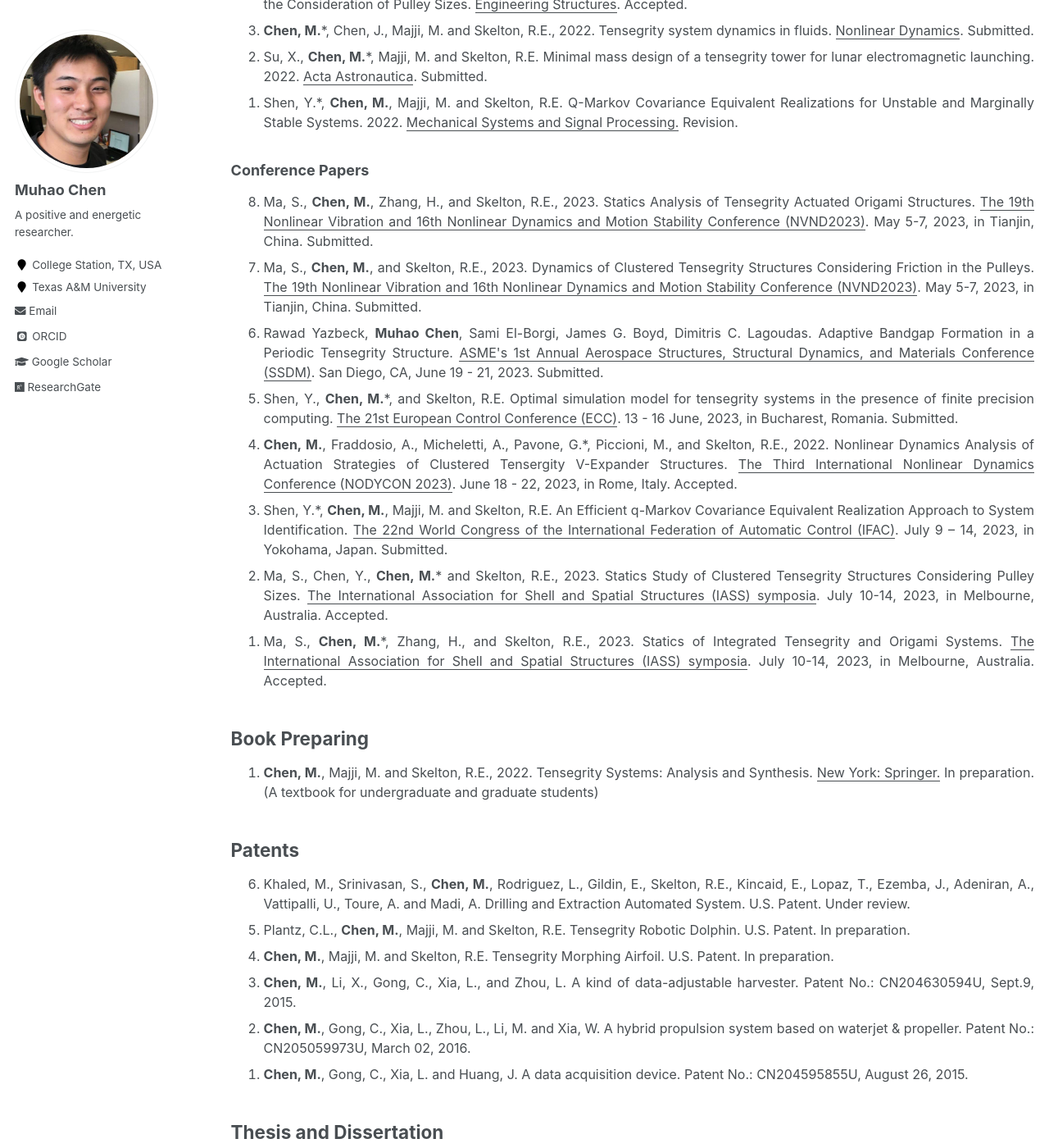
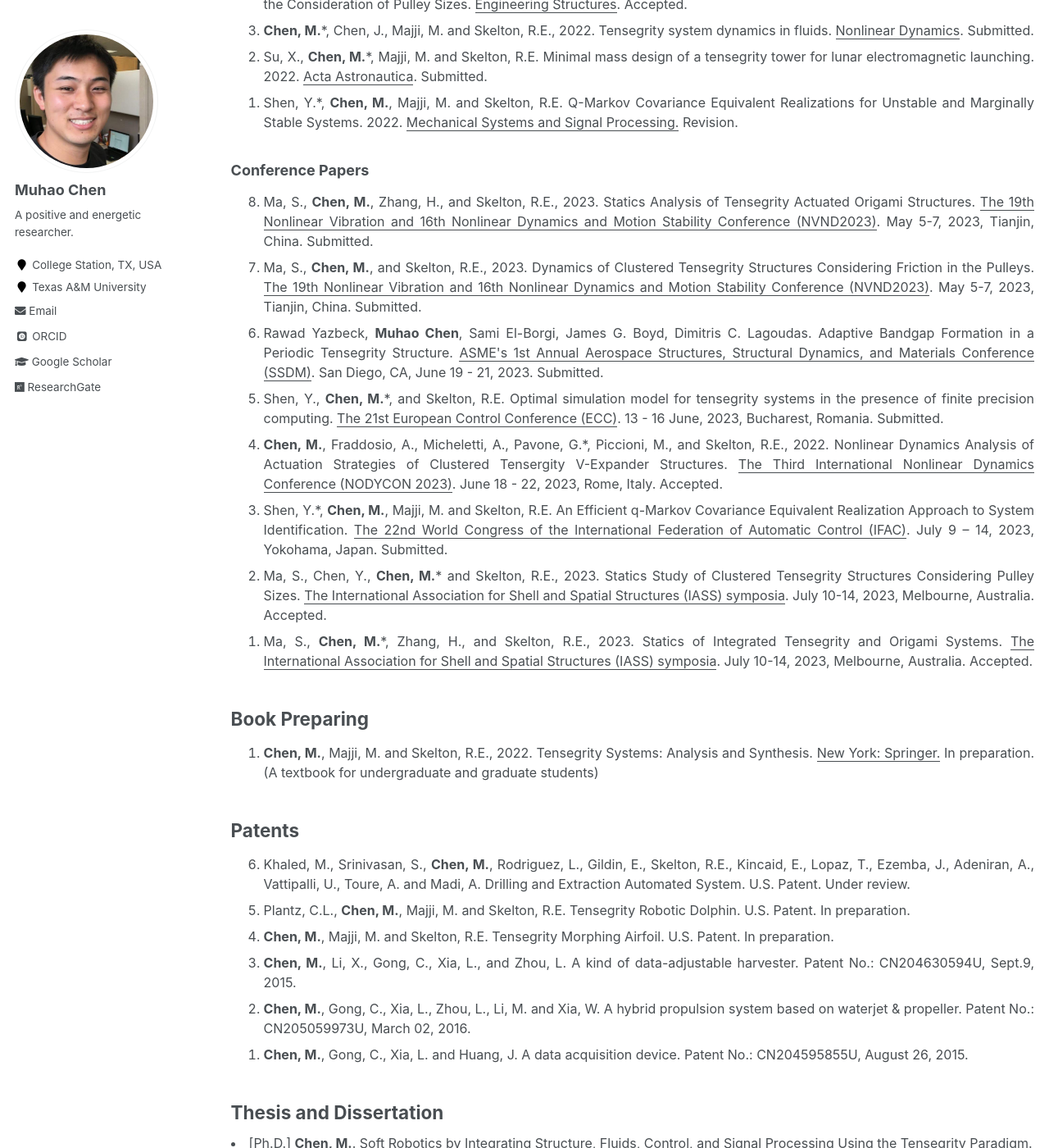
Before and after one commit to Muhao-Chen/muhao-chen.github.io, a Jekyll site: the page built from _pages/publication.md, in a window 1280 px wide and 1400 px high, scrolled down 2315 px. Shown: the whole window at 82% size. Built offline with Jekyll 4.4.1, drawn with Linux system fonts in a browser that asks for light colours; some web fonts are replaced.

```diff
--- a/_pages/publication.md
+++ b/_pages/publication.md
@@ -75,14 +75,14 @@ toc: true
 ### Conference Papers
 <font size=3>
 <ol reversed>
-<li> Ma, S., <strong>Chen, M.</strong>, Zhang, H., and Skelton, R.E., 2023. Statics Analysis of Tensegrity Actuated Origami Structures. <u>The 19th Nonlinear Vibration and 16th Nonlinear Dynamics and Motion Stability Conference (NVND2023)</u>. May 5-7, 2023, in Tianjin, China. Submitted. </li>
-<li> Ma, S., <strong>Chen, M.</strong>, and Skelton, R.E., 2023. Dynamics of Clustered Tensegrity Structures Considering Friction in the Pulleys. <u>The 19th Nonlinear Vibration and 16th Nonlinear Dynamics and Motion Stability Conference (NVND2023)</u>.  May 5-7, 2023, in Tianjin, China. Submitted. </li>
+<li> Ma, S., <strong>Chen, M.</strong>, Zhang, H., and Skelton, R.E., 2023. Statics Analysis of Tensegrity Actuated Origami Structures. <u>The 19th Nonlinear Vibration and 16th Nonlinear Dynamics and Motion Stability Conference (NVND2023)</u>. May 5-7, 2023, Tianjin, China. Submitted. </li>
+<li> Ma, S., <strong>Chen, M.</strong>, and Skelton, R.E., 2023. Dynamics of Clustered Tensegrity Structures Considering Friction in the Pulleys. <u>The 19th Nonlinear Vibration and 16th Nonlinear Dynamics and Motion Stability Conference (NVND2023)</u>.  May 5-7, 2023, Tianjin, China. Submitted. </li>
 <li> Rawad Yazbeck, <strong>Muhao Chen</strong>, Sami El-Borgi, James G. Boyd, Dimitris C. Lagoudas. Adaptive Bandgap Formation in a Periodic Tensegrity Structure. <u>ASME's 1st Annual Aerospace Structures, Structural Dynamics, and Materials Conference (SSDM)</u>. San Diego, CA, June 19 - 21, 2023. Submitted. </li>
-<li> Shen, Y., <strong>Chen, M.</strong>*, and Skelton, R.E. Optimal simulation model for tensegrity systems in the presence of finite precision computing. <u>The 21st European Control Conference (ECC)</u>. 13 - 16 June, 2023, in Bucharest, Romania. Submitted. </li>
-<li> <strong>Chen, M.</strong>, Fraddosio, A., Micheletti, A., Pavone, G.*, Piccioni, M., and Skelton, R.E., 2022. Nonlinear Dynamics Analysis of Actuation Strategies of Clustered Tensergity V-Expander Structures. <u>The Third International Nonlinear Dynamics Conference (NODYCON 2023)</u>. June 18 - 22, 2023, in Rome, Italy. Accepted. </li>
-<li> Shen, Y.*, <strong>Chen, M.</strong>, Majji, M. and Skelton, R.E. An Efficient q-Markov Covariance Equivalent Realization Approach to System Identification. <u>The 22nd World Congress of the International Federation of Automatic Control (IFAC)</u>. July 9 – 14, 2023, in Yokohama, Japan. Submitted. </li>
-<li> Ma, S., Chen, Y., <strong>Chen, M.</strong>* and Skelton, R.E., 2023. Statics Study of Clustered Tensegrity Structures Considering Pulley Sizes. <u>The International Association for Shell and Spatial Structures (IASS) symposia</u>. July 10-14, 2023, in Melbourne, Australia. Accepted. </li>
-<li> Ma, S., <strong>Chen, M.</strong>*, Zhang, H., and Skelton, R.E., 2023. Statics of Integrated Tensegrity and Origami Systems. <u>The International Association for Shell and Spatial Structures (IASS) symposia</u>. July 10-14, 2023, in Melbourne, Australia. Accepted. </li>
+<li> Shen, Y., <strong>Chen, M.</strong>*, and Skelton, R.E. Optimal simulation model for tensegrity systems in the presence of finite precision computing. <u>The 21st European Control Conference (ECC)</u>. 13 - 16 June, 2023, Bucharest, Romania. Submitted. </li>
+<li> <strong>Chen, M.</strong>, Fraddosio, A., Micheletti, A., Pavone, G.*, Piccioni, M., and Skelton, R.E., 2022. Nonlinear Dynamics Analysis of Actuation Strategies of Clustered Tensergity V-Expander Structures. <u>The Third International Nonlinear Dynamics Conference (NODYCON 2023)</u>. June 18 - 22, 2023, Rome, Italy. Accepted. </li>
+<li> Shen, Y.*, <strong>Chen, M.</strong>, Majji, M. and Skelton, R.E. An Efficient q-Markov Covariance Equivalent Realization Approach to System Identification. <u>The 22nd World Congress of the International Federation of Automatic Control (IFAC)</u>. July 9 – 14, 2023, Yokohama, Japan. Submitted. </li>
+<li> Ma, S., Chen, Y., <strong>Chen, M.</strong>* and Skelton, R.E., 2023. Statics Study of Clustered Tensegrity Structures Considering Pulley Sizes. <u>The International Association for Shell and Spatial Structures (IASS) symposia</u>. July 10-14, 2023, Melbourne, Australia. Accepted. </li>
+<li> Ma, S., <strong>Chen, M.</strong>*, Zhang, H., and Skelton, R.E., 2023. Statics of Integrated Tensegrity and Origami Systems. <u>The International Association for Shell and Spatial Structures (IASS) symposia</u>. July 10-14, 2023, Melbourne, Australia. Accepted. </li>
 </ol>
 </font>
 
```
